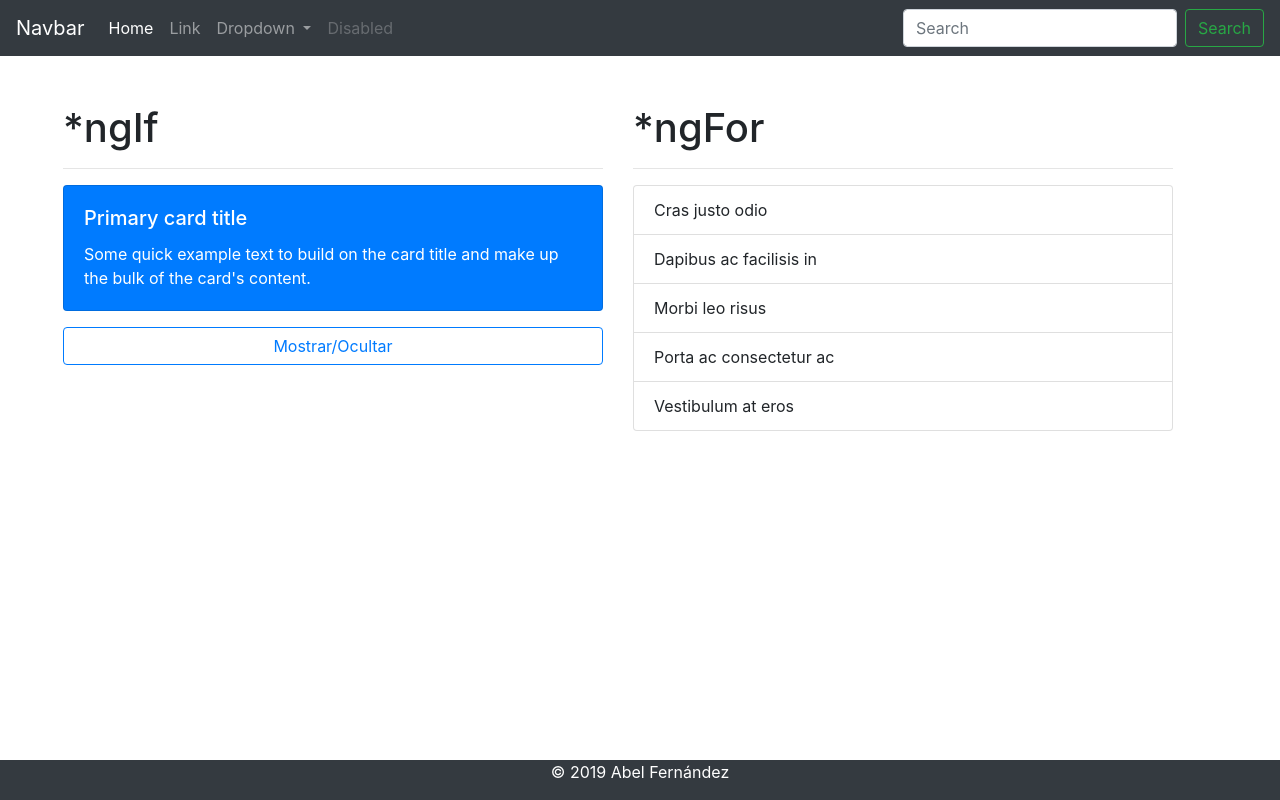
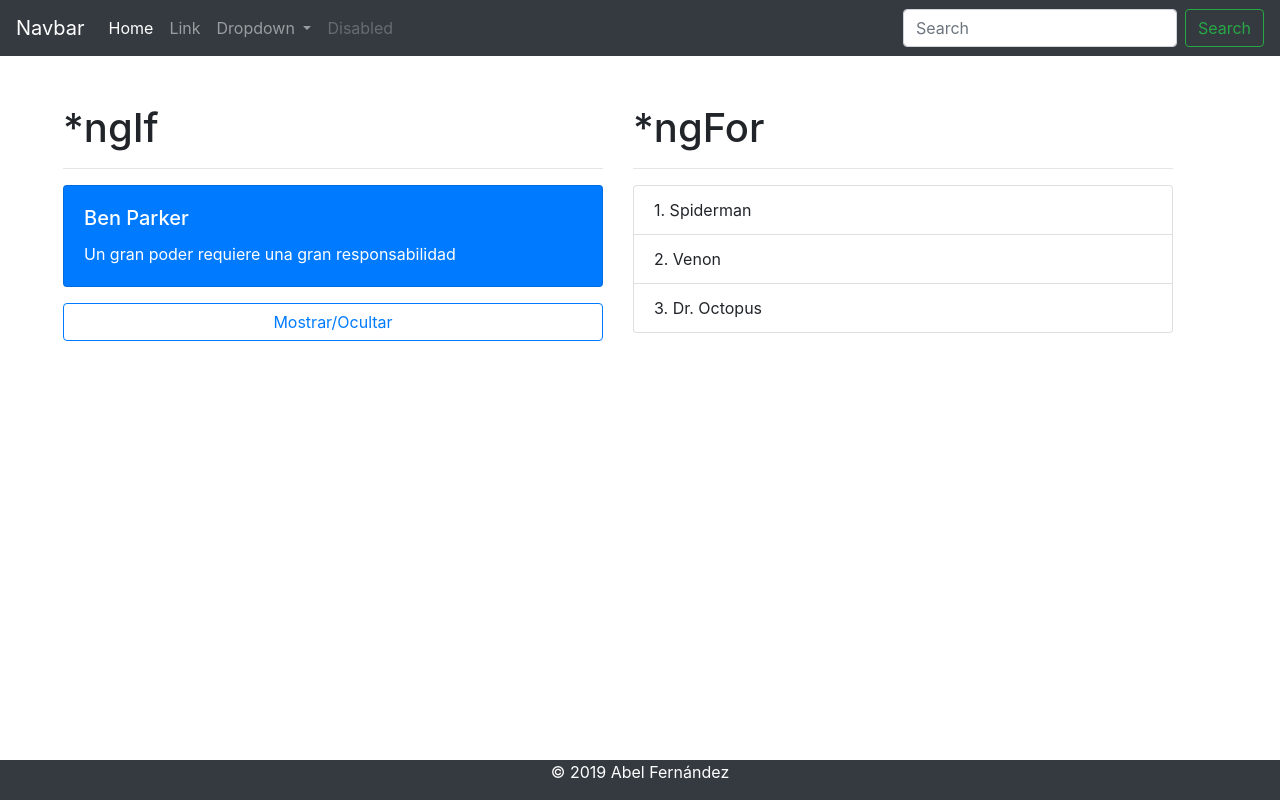
Before and after one commit to aban22/angular-aplicacion-01-hola-mundo, an Angular app in the folder 01-hola-mundo/: page / in a window 1280 px wide. Built offline with nearby package versions, Linux system fonts and the light colour scheme.

Commit message:
Clase 40

```diff
--- a/01-hola-mundo/src/app/components/body/body.component.html
+++ b/01-hola-mundo/src/app/components/body/body.component.html
@@ -3,14 +3,14 @@
     <h1>*ngIf</h1>
     <hr/>
 
-    <div class="card text-white bg-primary mb-3" style="width: 100%;">
+    <div *ngIf="mostrar" class="card text-white bg-primary mb-3" style="width: 100%;">
       <div class="card-body">
-        <h5 class="card-title">Primary card title</h5>
-        <p class="card-text">Some quick example text to build on the card title and make up the bulk of the card's content.</p>
+        <h5 class="card-title">{{frase.autor}}</h5>
+        <p class="card-text">{{frase.mensaje}}</p>
       </div>
     </div>
 
-    <button class="btn btn-outline-primary btn-block">
+    <button (click)="mostrar = !mostrar" class="btn btn-outline-primary btn-block">
       Mostrar/Ocultar
     </button>
 
@@ -21,11 +21,7 @@
     <hr/>
 
     <ul class="list-group">
-      <li class="list-group-item">Cras justo odio</li>
-      <li class="list-group-item">Dapibus ac facilisis in</li>
-      <li class="list-group-item">Morbi leo risus</li>
-      <li class="list-group-item">Porta ac consectetur ac</li>
-      <li class="list-group-item">Vestibulum at eros</li>
+      <li *ngFor="let personaje of personajes; let i = index" class="list-group-item">{{i+1}}. {{personaje}}</li>
     </ul>
 
 
--- a/01-hola-mundo/src/app/components/body/body.component.ts
+++ b/01-hola-mundo/src/app/components/body/body.component.ts
@@ -5,4 +5,13 @@
     templateUrl: './body.component.html'
 })
 export class BodyComponent {
+
+    mostrar = true;
+
+    frase: any = {
+        mensaje: 'Un gran poder requiere una gran responsabilidad',
+        autor: 'Ben Parker'
+    };
+
+    personajes: string[] = ['Spiderman', 'Venon', 'Dr. Octopus'];
 }
```
